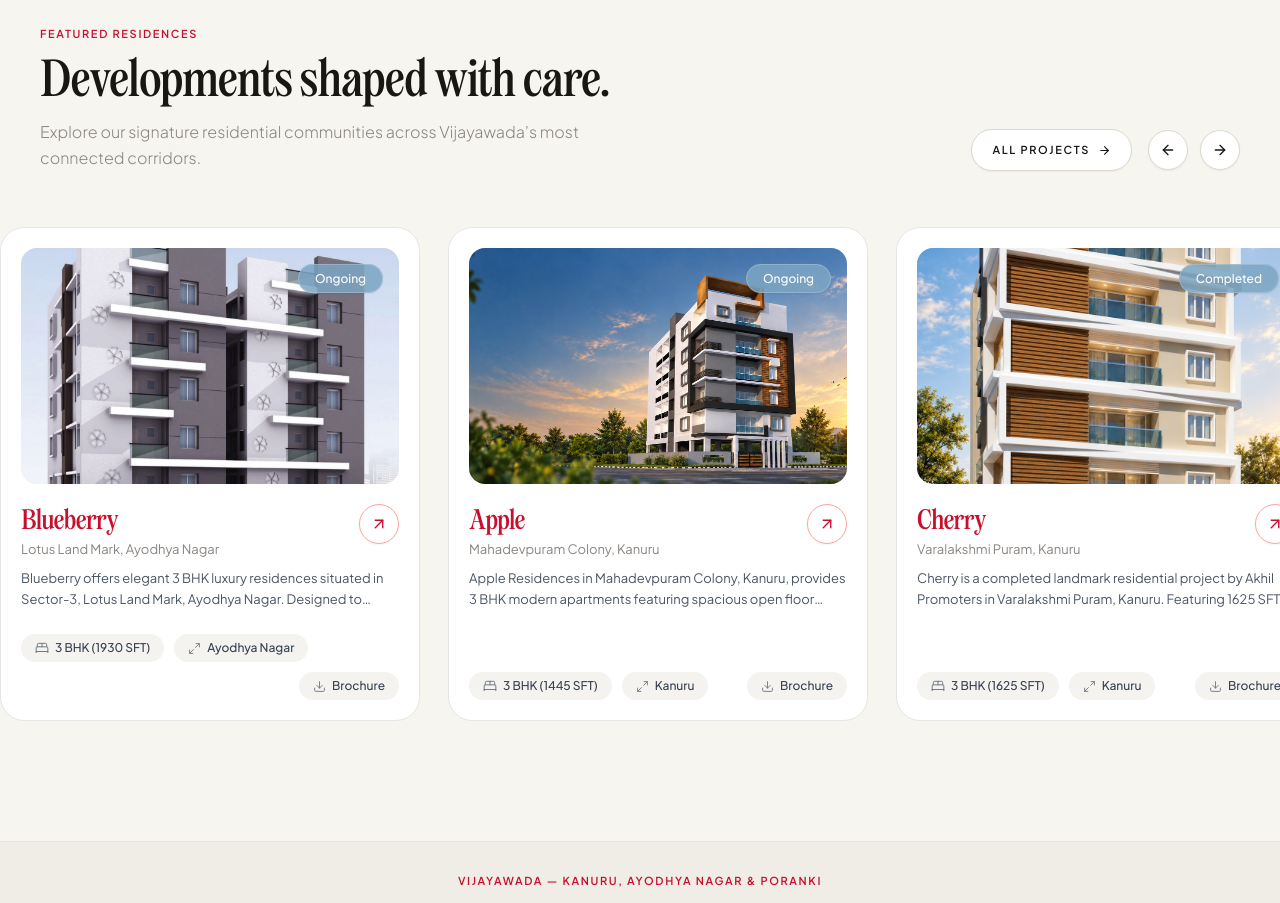
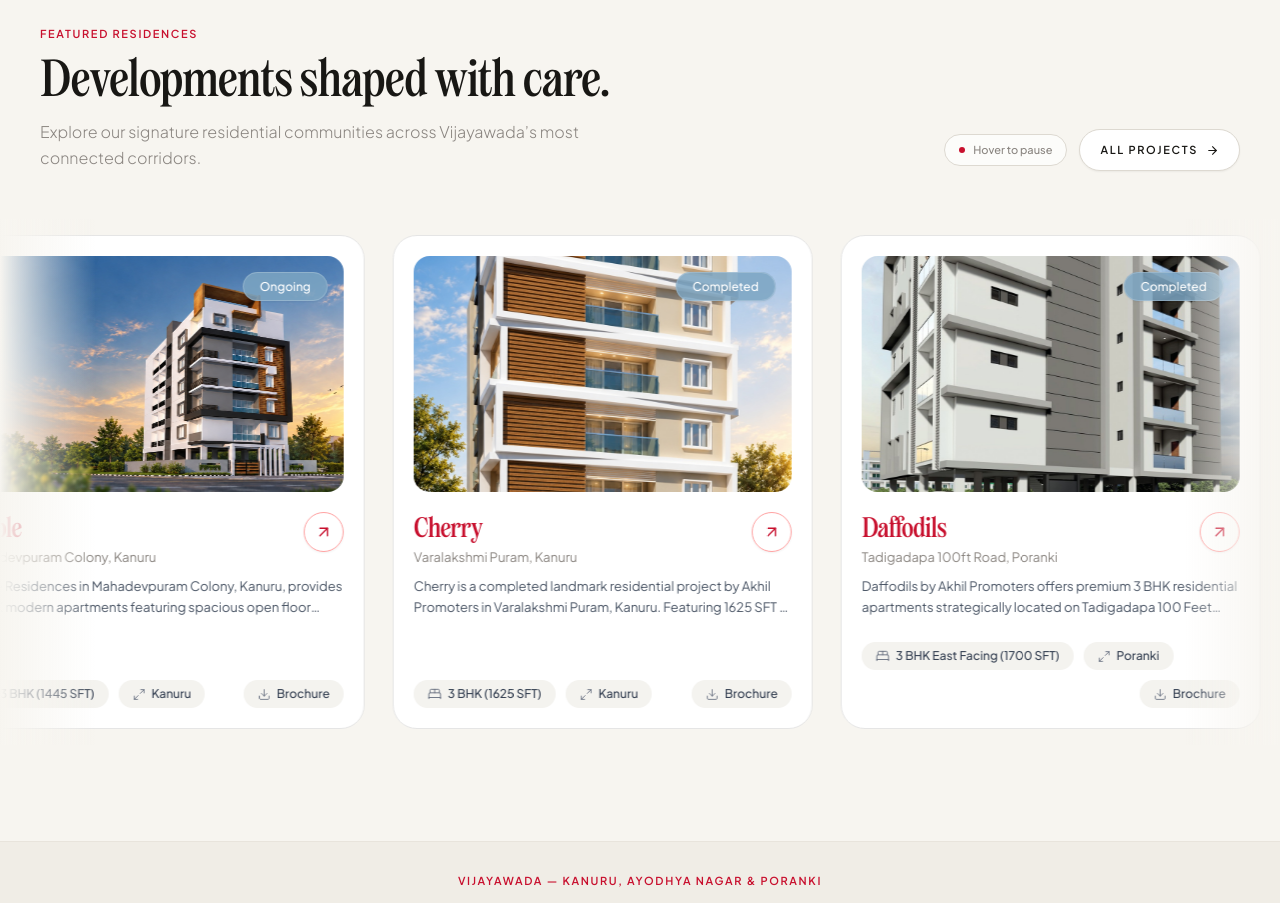
Before and after one commit to bb3agency/akhil-promoters-site, a React (Vite) app: page / in a window 1280 px wide. Shown: the part 2400-3303 px from the top of the page. Built offline with nearby package versions, Linux system fonts and the light colour scheme.

Commit message:
feat: animate homepage project cards from right to left with pause on hover

```diff
--- a/src/index.css
+++ b/src/index.css
@@ -326,3 +326,31 @@ input[type="range"]::-moz-range-thumb {
 section[id], div[id] {
   scroll-margin-top: 120px;
 }
+
+/* ─── Continuous Marquee Animation (Right to Left, Pause on Hover) ─── */
+@keyframes marquee-scroll-left {
+  0% {
+    transform: translate3d(0, 0, 0);
+  }
+  100% {
+    transform: translate3d(-50%, 0, 0);
+  }
+}
+
+.animate-marquee-left {
+  display: flex;
+  width: max-content;
+  animation: marquee-scroll-left 45s linear infinite;
+  will-change: transform;
+}
+
+.animate-marquee-left:hover,
+.animate-marquee-left:focus-within {
+  animation-play-state: paused !important;
+}
+
+@media (prefers-reduced-motion: reduce) {
+  .animate-marquee-left {
+    animation-play-state: paused;
+  }
+}
--- a/src/pages/Home.tsx
+++ b/src/pages/Home.tsx
@@ -1,16 +1,15 @@
-import React, { useState, useRef } from 'react';
+import React, { useState } from 'react';
 import { Link } from 'react-router-dom';
 import { motion } from 'motion/react';
 import {
   ArrowRight,
-  ArrowLeft,
   ArrowUpRight,
   MessageSquare,
   BedDouble,
   Maximize2,
   Download,
 } from 'lucide-react';
-import { WHATSAPP_NUMBER, projectData } from '../data';
+import { WHATSAPP_NUMBER, projectData, Project } from '../data';
 import { InquiryModal } from '../components/ui/InquiryModal';
 import {
   staggerContainer,
@@ -22,17 +21,114 @@ import {
   mobileCardTap,
 } from '../utils/motion';
 
+const ProjectCard: React.FC<{
+  project: Project;
+  onOpenBrochure: (name: string) => void;
+}> = ({ project, onOpenBrochure }) => {
+  const displayStatus =
+    project.status.charAt(0).toUpperCase() + project.status.slice(1).toLowerCase();
+
+  return (
+    <motion.div
+      whileHover={{ y: -6, transition: { duration: 0.25 } }}
+      whileTap={mobileCardTap}
+      className="w-[300px] xs:w-[340px] sm:w-[380px] md:w-[410px] lg:w-[420px] shrink-0 bg-white rounded-3xl p-4 sm:p-5 border border-[#E5E5E5] hover:border-gray-300 hover:shadow-xl transition-all duration-300 flex flex-col group"
+    >
+      {/* Top Image with Status Pill */}
+      <Link
+        to={`/projects/${project.slug}`}
+        className="block relative aspect-[16/10] bg-[#F0EDE6] rounded-2xl overflow-hidden mb-4 sm:mb-5"
+      >
+        <img
+          src={project.heroImage}
+          alt={project.name}
+          className="w-full h-full object-cover group-hover:scale-105 transition-transform duration-700 select-none"
+        />
+        <div className="absolute top-3.5 right-3.5 sm:top-4 sm:right-4">
+          <span className="px-4 py-1.5 bg-[#7CA5C2]/85 backdrop-blur-md text-white text-[11px] sm:text-xs font-medium rounded-full shadow-xs border border-white/20">
+            {displayStatus}
+          </span>
+        </div>
+      </Link>
+
+      {/* Card Content */}
+      <div className="flex-1 flex flex-col justify-between">
+        <div>
+          {/* Title & Circular Arrow Action Row */}
+          <div className="flex items-start justify-between gap-3 mb-2">
+            <div>
+              <Link to={`/projects/${project.slug}`} className="block">
+                <h3
+                  className="text-2xl sm:text-[26px] font-serif font-normal text-[#C8102E] leading-tight tracking-tight hover:opacity-90 transition-opacity"
+                  style={{ fontFamily: 'var(--font-display)', fontWeight: 400 }}
+                >
+                  {project.name}
+                </h3>
+              </Link>
+              <p className="text-xs sm:text-[13px] text-[#8A8580] font-sans mt-1 font-normal">
+                {project.location}
+              </p>
+            </div>
+
+            <Link
+              to={`/projects/${project.slug}`}
+              className="w-10 h-10 rounded-full border border-red-300 text-[#C8102E] flex items-center justify-center flex-shrink-0 group-hover:bg-[#C8102E] group-hover:text-white group-hover:border-[#C8102E] transition-all duration-300 shadow-xs active:scale-95"
+              aria-label={`View ${project.name} details`}
+            >
+              <ArrowUpRight size={18} strokeWidth={1.8} />
+            </Link>
+          </div>
+
+          {/* Overview Description */}
+          <p className="text-xs sm:text-[13px] text-gray-600 font-sans leading-relaxed line-clamp-2 mt-2.5 mb-4 sm:mb-5">
+            {project.overview}
+          </p>
+        </div>
+
+        {/* Bottom Chips: Configuration & Area & Brochure */}
+        <div className="flex flex-wrap items-center gap-2 sm:gap-2.5 pt-1 mt-auto">
+          <div className="inline-flex items-center gap-1.5 px-3.5 py-1.5 rounded-full bg-[#F4F3EF] text-gray-700 text-[11px] sm:text-xs font-medium">
+            <BedDouble size={14} className="text-gray-500 stroke-[1.6]" />
+            <span>{project.configurations[0] || '3 BHK'}</span>
+          </div>
+
+          <div className="inline-flex items-center gap-1.5 px-3.5 py-1.5 rounded-full bg-[#F4F3EF] text-gray-700 text-[11px] sm:text-xs font-medium">
+            <Maximize2 size={13} className="text-gray-500 stroke-[1.6]" />
+            <span>{project.area}</span>
+          </div>
+
+          {project.brochureUrl ? (
+            <motion.a
+              whileTap={mobileTap}
+              href={project.brochureUrl}
+              download={`Akhil-Promoters-${project.name}-Brochure.pdf`}
+              className="inline-flex items-center gap-1.5 px-3.5 py-1.5 rounded-full bg-[#F4F3EF] hover:bg-[#E8E6E0] text-gray-700 text-[11px] sm:text-xs font-medium transition-colors ml-auto"
+              title={`Download ${project.name} brochure`}
+            >
+              <Download size={13} className="text-gray-500 stroke-[1.6]" />
+              <span>Brochure</span>
+            </motion.a>
+          ) : (
+            <motion.button
+              whileTap={mobileTap}
+              type="button"
+              onClick={() => onOpenBrochure(project.name)}
+              className="inline-flex items-center gap-1.5 px-3.5 py-1.5 rounded-full bg-[#F4F3EF] hover:bg-[#E8E6E0] text-gray-700 text-[11px] sm:text-xs font-medium transition-colors ml-auto cursor-pointer"
+              title={`Request ${project.name} brochure`}
+            >
+              <Download size={13} className="text-gray-500 stroke-[1.6]" />
+              <span>Brochure</span>
+            </motion.button>
+          )}
+        </div>
+      </div>
+    </motion.div>
+  );
+};
+
 export const Home = () => {
   const [isModalOpen, setIsModalOpen] = useState(false);
   const [selectedProject, setSelectedProject] = useState('Blueberry');
-  const projectsScrollRef = useRef<HTMLDivElement>(null);
-
-  const scrollProjects = (direction: 'left' | 'right') => {
-    if (projectsScrollRef.current) {
-      const scrollAmount = direction === 'left' ? -420 : 420;
-      projectsScrollRef.current.scrollBy({ left: scrollAmount, behavior: 'smooth' });
-    }
-  };
 
   const handleOpenBrochureModal = (projName: string) => {
     setSelectedProject(projName);
@@ -288,7 +384,7 @@ export const Home = () => {
         </div>
       </motion.section>
 
-      {/* ─── 4. FEATURED DEVELOPMENTS (SIDE-TO-SIDE SHOWCASE) ─ */}
+      {/* ─── 4. FEATURED DEVELOPMENTS (CONTINUOUS MARQUEE) ─── */}
       <motion.section
         {...sectionScrollProps}
         className="py-14 sm:py-18 md:py-24 bg-[#F7F5F0] border-t border-[#E8E4DC] overflow-hidden"
@@ -323,144 +419,52 @@ export const Home = () => {
               </motion.p>
             </div>
 
-            {/* Navigation & Controls */}
+            {/* Header Action & Pause Hint */}
             <div className="flex items-center gap-3 shrink-0">
+              <div className="hidden sm:inline-flex items-center gap-2 px-3.5 py-1.5 rounded-full bg-white/70 border border-[#DDD9D1] text-[#8A8580] text-[11px] font-medium">
+                <span className="w-1.5 h-1.5 rounded-full bg-[#C8102E] animate-pulse" />
+                <span>Hover to pause</span>
+              </div>
+
               <Link
                 to="/projects"
-                className="type-label min-h-[42px] inline-flex items-center gap-2 px-5 py-2.5 border border-[#DDD9D1] bg-white text-[#181714] hover:border-[#181714] hover:bg-[#181714] hover:text-white transition-all text-xs font-medium rounded-full shadow-xs mr-1"
+                className="type-label min-h-[42px] inline-flex items-center gap-2 px-5 py-2.5 border border-[#DDD9D1] bg-white text-[#181714] hover:border-[#181714] hover:bg-[#181714] hover:text-white transition-all text-xs font-medium rounded-full shadow-xs"
               >
                 <span>All Projects</span>
                 <ArrowRight size={13} />
               </Link>
-
-              <button
-                type="button"
-                onClick={() => scrollProjects('left')}
-                aria-label="Previous project"
-                className="w-10 h-10 rounded-full border border-[#DDD9D1] bg-white hover:border-[#C8102E] hover:text-[#C8102E] flex items-center justify-center text-[#181714] transition-all shadow-xs active:scale-95 cursor-pointer"
-              >
-                <ArrowLeft size={16} />
-              </button>
-              <button
-                type="button"
-                onClick={() => scrollProjects('right')}
-                aria-label="Next project"
-                className="w-10 h-10 rounded-full border border-[#DDD9D1] bg-white hover:border-[#C8102E] hover:text-[#C8102E] flex items-center justify-center text-[#181714] transition-all shadow-xs active:scale-95 cursor-pointer"
-              >
-                <ArrowRight size={16} />
-              </button>
             </div>
           </div>
         </div>
 
-        {/* Side-to-side Projects Scroll Track */}
-        <div className="w-full overflow-hidden">
-          <div
-            ref={projectsScrollRef}
-            className="flex items-stretch gap-5 sm:gap-6 lg:gap-7 overflow-x-auto scroll-smooth pb-6 pt-2 px-4 sm:px-6 lg:px-10 [scrollbar-width:none] [-ms-overflow-style:none] [&::-webkit-scrollbar]:hidden snap-x snap-mandatory"
-          >
-            {Object.values(projectData).map((project) => {
-              const displayStatus =
-                project.status.charAt(0).toUpperCase() + project.status.slice(1).toLowerCase();
+        {/* Side-to-side Continuous Marquee Track (Right to Left, Pauses on Hover) */}
+        <div className="relative w-full overflow-hidden">
+          {/* Subtle edge fade overlays for smooth entry and exit */}
+          <div className="pointer-events-none absolute left-0 top-0 bottom-0 w-8 sm:w-16 lg:w-24 bg-gradient-to-r from-[#F7F5F0] to-transparent z-10" />
+          <div className="pointer-events-none absolute right-0 top-0 bottom-0 w-8 sm:w-16 lg:w-24 bg-gradient-to-l from-[#F7F5F0] to-transparent z-10" />
 
-              return (
-                <motion.div
-                  key={project.id}
-                  whileHover={{ y: -6, transition: { duration: 0.25 } }}
-                  whileTap={mobileCardTap}
-                  className="w-[300px] xs:w-[340px] sm:w-[380px] md:w-[410px] lg:w-[420px] shrink-0 snap-start bg-white rounded-3xl p-4 sm:p-5 border border-[#E5E5E5] hover:border-gray-300 hover:shadow-xl transition-all duration-300 flex flex-col group"
-                >
-                  {/* Top Image with Status Pill */}
-                  <Link
-                    to={`/projects/${project.slug}`}
-                    className="block relative aspect-[16/10] bg-[#F0EDE6] rounded-2xl overflow-hidden mb-4 sm:mb-5"
-                  >
-                    <img
-                      src={project.heroImage}
-                      alt={project.name}
-                      className="w-full h-full object-cover group-hover:scale-105 transition-transform duration-700 select-none"
-                    />
-                    <div className="absolute top-3.5 right-3.5 sm:top-4 sm:right-4">
-                      <span className="px-4 py-1.5 bg-[#7CA5C2]/85 backdrop-blur-md text-white text-[11px] sm:text-xs font-medium rounded-full shadow-xs border border-white/20">
-                        {displayStatus}
-                      </span>
-                    </div>
-                  </Link>
+          <div className="animate-marquee-left py-4">
+            {/* First track set */}
+            <div className="flex items-stretch gap-5 sm:gap-6 lg:gap-7 pr-5 sm:pr-6 lg:pr-7 shrink-0">
+              {[...Object.values(projectData), ...Object.values(projectData)].map((project, idx) => (
+                <ProjectCard
+                  key={`track1-${project.id}-${idx}`}
+                  project={project}
+                  onOpenBrochure={handleOpenBrochureModal}
+                />
+              ))}
+            </div>
 
-                  {/* Card Content */}
-                  <div className="flex-1 flex flex-col justify-between">
-                    <div>
-                      {/* Title & Circular Arrow Action Row */}
-                      <div className="flex items-start justify-between gap-3 mb-2">
-                        <div>
-                          <Link to={`/projects/${project.slug}`} className="block">
-                            <h3
-                              className="text-2xl sm:text-[26px] font-serif font-normal text-[#C8102E] leading-tight tracking-tight hover:opacity-90 transition-opacity"
-                              style={{ fontFamily: 'var(--font-display)', fontWeight: 400 }}
-                            >
-                              {project.name}
-                            </h3>
-                          </Link>
-                          <p className="text-xs sm:text-[13px] text-[#8A8580] font-sans mt-1 font-normal">
-                            {project.location}
-                          </p>
-                        </div>
-
-                        <Link
-                          to={`/projects/${project.slug}`}
-                          className="w-10 h-10 rounded-full border border-red-300 text-[#C8102E] flex items-center justify-center flex-shrink-0 group-hover:bg-[#C8102E] group-hover:text-white group-hover:border-[#C8102E] transition-all duration-300 shadow-xs active:scale-95"
-                          aria-label={`View ${project.name} details`}
-                        >
-                          <ArrowUpRight size={18} strokeWidth={1.8} />
-                        </Link>
-                      </div>
-
-                      {/* Overview Description */}
-                      <p className="text-xs sm:text-[13px] text-gray-600 font-sans leading-relaxed line-clamp-2 mt-2.5 mb-4 sm:mb-5">
-                        {project.overview}
-                      </p>
-                    </div>
-
-                    {/* Bottom Chips: Configuration & Area & Brochure */}
-                    <div className="flex flex-wrap items-center gap-2 sm:gap-2.5 pt-1 mt-auto">
-                      <div className="inline-flex items-center gap-1.5 px-3.5 py-1.5 rounded-full bg-[#F4F3EF] text-gray-700 text-[11px] sm:text-xs font-medium">
-                        <BedDouble size={14} className="text-gray-500 stroke-[1.6]" />
-                        <span>{project.configurations[0] || '3 BHK'}</span>
-                      </div>
-
-                      <div className="inline-flex items-center gap-1.5 px-3.5 py-1.5 rounded-full bg-[#F4F3EF] text-gray-700 text-[11px] sm:text-xs font-medium">
-                        <Maximize2 size={13} className="text-gray-500 stroke-[1.6]" />
-                        <span>{project.area}</span>
-                      </div>
-
-                      {project.brochureUrl ? (
-                        <motion.a
-                          whileTap={mobileTap}
-                          href={project.brochureUrl}
-                          download={`Akhil-Promoters-${project.name}-Brochure.pdf`}
-                          className="inline-flex items-center gap-1.5 px-3.5 py-1.5 rounded-full bg-[#F4F3EF] hover:bg-[#E8E6E0] text-gray-700 text-[11px] sm:text-xs font-medium transition-colors ml-auto"
-                          title={`Download ${project.name} brochure`}
-                        >
-                          <Download size={13} className="text-gray-500 stroke-[1.6]" />
-                          <span>Brochure</span>
-                        </motion.a>
-                      ) : (
-                        <motion.button
-                          whileTap={mobileTap}
-                          type="button"
-                          onClick={() => handleOpenBrochureModal(project.name)}
-                          className="inline-flex items-center gap-1.5 px-3.5 py-1.5 rounded-full bg-[#F4F3EF] hover:bg-[#E8E6E0] text-gray-700 text-[11px] sm:text-xs font-medium transition-colors ml-auto cursor-pointer"
-                          title={`Request ${project.name} brochure`}
-                        >
-                          <Download size={13} className="text-gray-500 stroke-[1.6]" />
-                          <span>Brochure</span>
-                        </motion.button>
-                      )}
-                    </div>
-                  </div>
-                </motion.div>
-              );
-            })}
+            {/* Second duplicate set for seamless infinite loop */}
+            <div className="flex items-stretch gap-5 sm:gap-6 lg:gap-7 pr-5 sm:pr-6 lg:pr-7 shrink-0" aria-hidden="true">
+              {[...Object.values(projectData), ...Object.values(projectData)].map((project, idx) => (
+                <ProjectCard
+                  key={`track2-${project.id}-${idx}`}
+                  project={project}
+                  onOpenBrochure={handleOpenBrochureModal}
+                />
+              ))}
+            </div>
           </div>
         </div>
       </motion.section>
```
